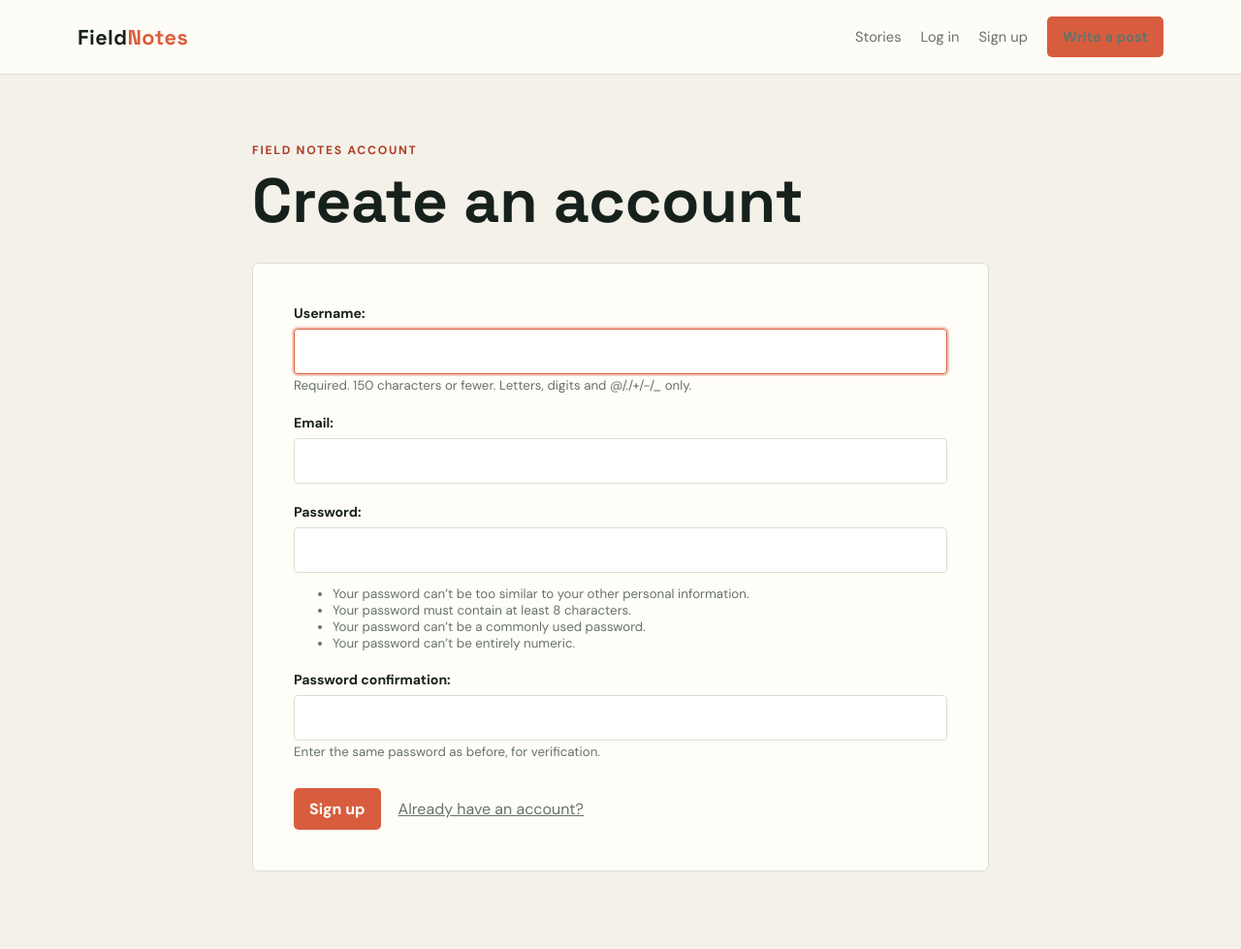
After one commit to aadityahasabnis/Blog-App-Django, a Django app: page /blogs/signup/ in a window 1280 px wide. The commit adds this page. Shown: the whole page at 97% size. Run offline with Django 5.2, Linux system fonts and the light colour scheme.

Commit message:
Add user authentication features with signup and login functionality
- Implemented SignUpForm for user registration and linked it to Author model.
- Created views for user signup and login, including redirection for authenticated users.
- Updated base template to display login/signup options based on user authentication status.
- Added tests for user signup and access control for post creation.
- Enhanced post creation and detail views to enforce user authentication and permissions.
- Created a new template for authentication forms.
- Configured login and logout redirect URLs in settings.

```diff
--- a/backend/blog/forms.py
+++ b/backend/blog/forms.py
@@ -1,4 +1,6 @@
 from django import forms
+from django.contrib.auth.forms import UserCreationForm
+from django.contrib.auth.models import User
 
 from .models import Post
 
@@ -8,7 +10,6 @@ class PostForm(forms.ModelForm):
         model = Post
         fields = [
             "title",
-            "author",
             "content",
             "category",
             "is_published",
@@ -16,3 +17,11 @@ class PostForm(forms.ModelForm):
         widgets = {
             "content": forms.Textarea(attrs={"rows": 8}),
         }
+
+
+class SignUpForm(UserCreationForm):
+    email = forms.EmailField(required=True)
+
+    class Meta:
+        model = User
+        fields = ["username", "email", "password1", "password2"]
--- /dev/null
+++ b/backend/blog/templates/blog/auth_form.html
@@ -0,0 +1,26 @@
+{% extends "blog/base.html" %}
+{% block title %}{{ title }} | Field Notes{% endblock %}
+{% block content %}
+<main class="page">
+    <section class="form-page">
+        <p class="eyebrow">Field Notes account</p>
+        <h1>{{ title }}</h1>
+        <form class="post-form" method="post">
+            {% csrf_token %}
+            {% if form.non_field_errors %}<ul class="errors">{{ form.non_field_errors }}</ul>{% endif %}
+            {% for field in form %}
+                <div class="field">
+                    {{ field.label_tag }}
+                    {{ field }}
+                    {% if field.help_text %}<small class="muted">{{ field.help_text }}</small>{% endif %}
+                    {% if field.errors %}<ul class="errors">{{ field.errors }}</ul>{% endif %}
+                </div>
+            {% endfor %}
+            <div class="form-actions">
+                <button class="button" type="submit">{{ action }}</button>
+                {% if title == "Log in" %}<a class="muted" href="{% url 'signup' %}">Create an account</a>{% else %}<a class="muted" href="{% url 'login' %}">Already have an account?</a>{% endif %}
+            </div>
+        </form>
+    </section>
+</main>
+{% endblock %}
--- a/backend/blog/templates/blog/base.html
+++ b/backend/blog/templates/blog/base.html
@@ -84,6 +84,13 @@
             <a class="brand" href="{% url 'home' %}">Field<span>Notes</span></a>
             <div class="nav-links">
                 <a href="{% url 'post_list' %}">Stories</a>
+                {% if user.is_authenticated %}
+                    <span class="muted">Hi, {{ user.username }}</span>
+                    <form method="post" action="{% url 'logout' %}">{% csrf_token %}<button class="button" type="submit">Log out</button></form>
+                {% else %}
+                    <a href="{% url 'login' %}">Log in</a>
+                    <a href="{% url 'signup' %}">Sign up</a>
+                {% endif %}
                 <a class="button" href="{% url 'post_create' %}">Write a post</a>
             </div>
         </nav>
--- a/backend/blog/urls.py
+++ b/backend/blog/urls.py
@@ -5,6 +5,9 @@ urlpatterns = [
     path("", views.post_list, name="post_list"),
     path("create/", views.post_create, name="post_create"),
     path("api/create/", views.post_create_api, name="post_create_api"),
+    path("signup/", views.signup_view, name="signup"),
+    path("login/", views.login_view, name="login"),
+    path("logout/", views.logout_view, name="logout"),
     path('<uuid:id>/edit/', views.post_edit, name='post_edit'),
     path('<uuid:id>/delete/', views.post_delete, name='post_delete'),
     path('<uuid:id>/', views.post_detail, name='post_view'),
--- a/backend/blog/views.py
+++ b/backend/blog/views.py
@@ -2,9 +2,13 @@ from django.shortcuts import get_object_or_404, redirect, render
 from django.http import HttpResponse, JsonResponse
 from django.core.paginator import Paginator
 from django.db.models import F, Q
+from django.contrib.auth import login, logout
+from django.contrib.auth.forms import AuthenticationForm
+from django.contrib.auth.decorators import login_required
+from django.db import transaction
 from django.views.decorators.csrf import csrf_exempt
 import json
-from .forms import PostForm
+from .forms import PostForm, SignUpForm
 from .models import Author, Post
 
 
@@ -40,6 +44,21 @@ def isAndGetAuthor(author_id):
     except (Author.DoesNotExist, ValueError, TypeError):
         return None, JsonResponse({"error": "Author not found"}, status=404)
 
+
+def current_author(user):
+    try:
+        return Author.objects.get(email__iexact=user.email)
+    except Author.DoesNotExist:
+        return None
+
+
+def can_manage_post(user, post):
+    return (
+        user.is_staff
+        or user.is_superuser
+        or post.author.email.casefold() == user.email.casefold()
+    )
+
 def post_list(request):
     search_query = request.GET.get("q", "").strip()
     posts = Post.objects.filter(is_published=True).select_related("author")
@@ -59,12 +78,19 @@ def post_list(request):
         {"page_obj": page_obj, "search_query": search_query},
     )
 
+@login_required
 def post_create(request):
     if request.method == "POST":
         form = PostForm(request.POST)
         if form.is_valid():
-            post = form.save()
-            return render(request, "blog/post_created.html", {"post": post}, status=201)
+            author = current_author(request.user)
+            if author is None:
+                form.add_error(None, "Your account is not linked to an author profile.")
+            else:
+                post = form.save(commit=False)
+                post.author = author
+                post.save()
+                return render(request, "blog/post_created.html", {"post": post}, status=201)
     else:
         form = PostForm()
 
@@ -73,6 +99,9 @@ def post_create(request):
 
 @csrf_exempt
 def post_create_api(request):
+    if not request.user.is_authenticated:
+        return JsonResponse({"error": "Authentication required"}, status=401)
+
     if request.method != "POST":
         return JsonResponse({"error": "Only POST requests are allowed"}, status=405)
 
@@ -80,16 +109,16 @@ def post_create_api(request):
     if error:
         return error
 
-    missing_fields = [field for field in ("title", "content", "author_id") if not data.get(field)]
+    missing_fields = [field for field in ("title", "content") if not data.get(field)]
     if missing_fields:
         return JsonResponse(
             {"error": "Missing required fields", "fields": missing_fields},
             status=400,
         )
 
-    author, error = isAndGetAuthor(data["author_id"])
-    if error:
-        return error
+    author = current_author(request.user)
+    if author is None:
+        return JsonResponse({"error": "Author profile not found"}, status=400)
 
     post = Post.objects.create(
         title=data["title"],
@@ -119,6 +148,10 @@ def post_detail(request, id):
         return render(request, "blog/post_detail.html", {"post": post})
 
     if request.method == "DELETE":
+        if not request.user.is_authenticated:
+            return JsonResponse({"error": "Authentication required"}, status=401)
+        if not can_manage_post(request.user, post):
+            return JsonResponse({"error": "Permission denied"}, status=403)
         post.delete()
         return HttpResponse(status=204)
 
@@ -127,6 +160,11 @@ def post_detail(request, id):
             {"error": "Method not allowed", "allowed_methods": ["GET", "PUT", "PATCH", "DELETE"]},
             status=405,
         )
+
+    if not request.user.is_authenticated:
+        return JsonResponse({"error": "Authentication required"}, status=401)
+    if not can_manage_post(request.user, post):
+        return JsonResponse({"error": "Permission denied"}, status=403)
 
     data, error = json_object(request)
     if error:
@@ -178,7 +216,11 @@ def post_detail(request, id):
 
 
 def post_edit(request, id):
+    if not request.user.is_authenticated:
+        return redirect(f"/blogs/login/?next=/blogs/{id}/edit/")
     post = get_object_or_404(Post.objects.select_related("author"), id=id)
+    if not can_manage_post(request.user, post):
+        return HttpResponse("Permission denied", status=403)
     if request.method == "POST":
         form = PostForm(request.POST, instance=post)
         if form.is_valid():
@@ -191,7 +233,11 @@ def post_edit(request, id):
 
 
 def post_delete(request, id):
+    if not request.user.is_authenticated:
+        return redirect(f"/blogs/login/?next=/blogs/{id}/delete/")
     post = get_object_or_404(Post, id=id)
+    if not can_manage_post(request.user, post):
+        return HttpResponse("Permission denied", status=403)
     if request.method == "POST":
         post.delete()
         return redirect("post_list")
@@ -200,6 +246,48 @@ def post_delete(request, id):
 
 def home(request):
     return render(request, "blog/home.html")
+
+
+def signup_view(request):
+    if request.user.is_authenticated:
+        return redirect("post_list")
+
+    form = SignUpForm(request.POST or None)
+    if request.method == "POST" and form.is_valid():
+        with transaction.atomic():
+            user = form.save()
+            Author.objects.create(name=user.username, email=user.email)
+        login(request, user)
+        return redirect("post_list")
+
+    return render(
+        request,
+        "blog/auth_form.html",
+        {"form": form, "title": "Create an account", "action": "Sign up"},
+    )
+
+
+def login_view(request):
+    if request.user.is_authenticated:
+        return redirect("post_list")
+
+    form = AuthenticationForm(request, data=request.POST or None)
+    if request.method == "POST" and form.is_valid():
+        login(request, form.get_user())
+        return redirect(request.GET.get("next") or "post_list")
+
+    return render(
+        request,
+        "blog/auth_form.html",
+        {"form": form, "title": "Log in", "action": "Log in"},
+    )
+
+
+@login_required
+def logout_view(request):
+    if request.method == "POST":
+        logout(request)
+    return redirect("home")
 
 def inspect_request(request):
     # request.session["favorite_color"] = "blue"
--- a/backend/config/settings.py
+++ b/backend/config/settings.py
@@ -116,3 +116,7 @@ USE_TZ = True
 # https://docs.djangoproject.com/en/6.0/howto/static-files/
 
 STATIC_URL = 'static/'
+
+LOGIN_URL = '/blogs/login/'
+LOGIN_REDIRECT_URL = '/blogs/'
+LOGOUT_REDIRECT_URL = '/'
```
Also changed, not shown: backend/blog/tests.py (+35 -4 lines), backend/db.sqlite3.
